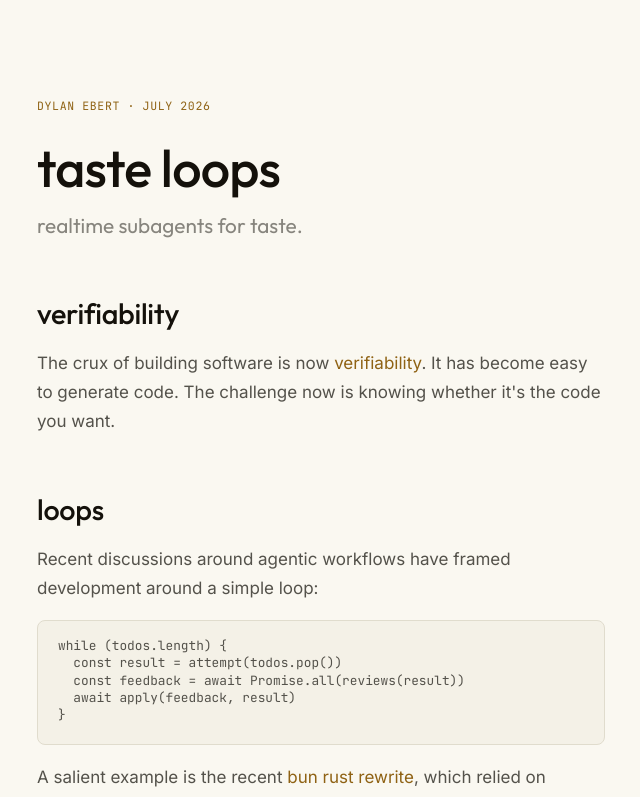
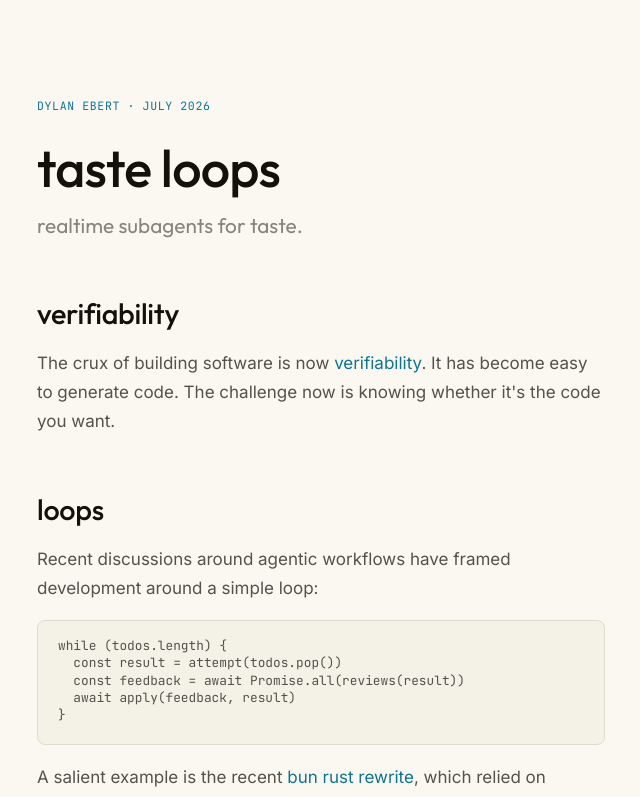
Before and after one commit to dylanebert/taste-loops, a Svelte app: page / in a window 1280 px wide. Shown: the top 797 px of the page, without its empty margins (319-959 px from the left). Built offline with nearby package versions, Linux system fonts and the light colour scheme.

Commit message:
accent: teal-blue, inception-style

```diff
--- a/src/app.css
+++ b/src/app.css
@@ -13,9 +13,9 @@
   --text-mid: color-mix(in srgb, var(--ink) 80%, var(--bg));
   --text-muted: color-mix(in srgb, var(--ink) 50%, var(--bg));
 
-  --accent: #8f6214;
-  --accent-hi: #6e4a0e;
-  --accent-soft: #f0e3c4;
+  --accent: #0e7490;
+  --accent-hi: #0a5568;
+  --accent-soft: #dbeaee;
 
   --display: "Outfit", system-ui, sans-serif;
   --sans: "Inter", system-ui, sans-serif;
```
